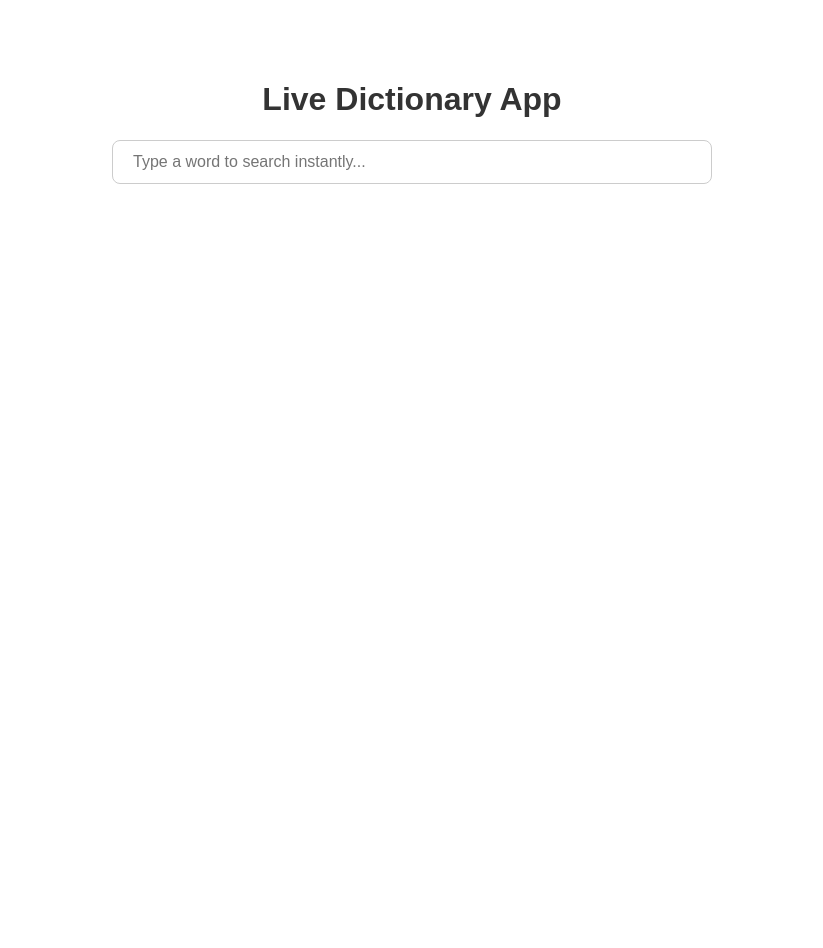
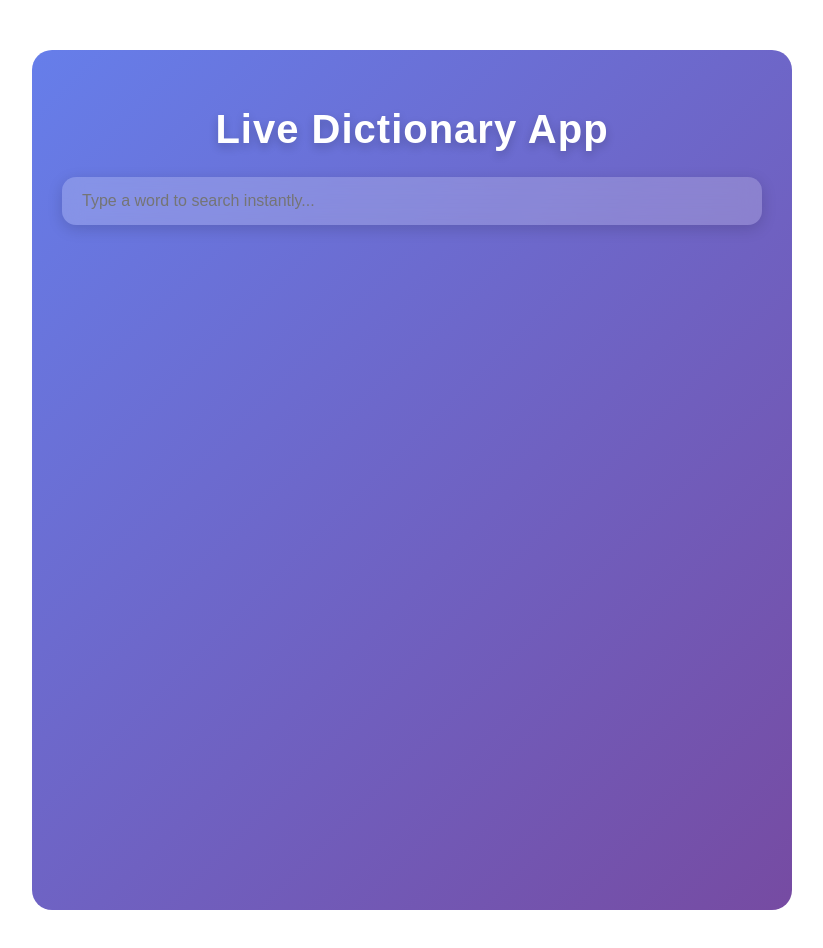
Before and after one commit to Brijesh1990/live-dictionary-app, a React (Vite) app: page / in a window 1280 px wide. Shown: the top 948 px of the page, without its empty margins (228-1051 px from the left). Before the commit the page ends 800 px from the top, so only its background shows below. Built offline with nearby package versions, Linux system fonts and the light colour scheme.

Commit message:
Add files via upload

```diff
--- a/src/App.jsx
+++ b/src/App.jsx
@@ -52,6 +52,55 @@ const Dictionary = () => {
     }
   };
 
+
+
+  <style>
+{`
+@keyframes fadeIn {
+  from {
+    opacity: 0;
+    transform: translateY(25px);
+  }
+  to {
+    opacity: 1;
+    transform: translateY(0);
+  }
+}
+
+@keyframes slideUp {
+  from {
+    opacity: 0;
+    transform: translateY(40px);
+  }
+  to {
+    opacity: 1;
+    transform: translateY(0);
+  }
+}
+
+@keyframes pulse {
+  0% { opacity: 0.5; }
+  50% { opacity: 1; }
+  100% { opacity: 0.5; }
+}
+
+input:hover,
+input:focus {
+  transform: scale(1.02);
+  box-shadow: 0 0 20px rgba(255,255,255,0.3);
+}
+
+button:hover {
+  transform: translateY(-3px);
+  box-shadow: 0 8px 20px rgba(0,114,255,0.5);
+}
+
+button:active {
+  transform: scale(0.96);
+}
+`}
+</style>
+
   return (
     <div style={styles.container}>
       <h1 style={styles.title}>Live Dictionary App</h1>
@@ -103,21 +152,129 @@ const Dictionary = () => {
 
 // Simple embedded JavaScript styles for plug-and-play usage
 const styles = {
-  container: { maxWidth: '600px', margin: '40px auto', padding: '20px', fontFamily: 'Arial, sans-serif' },
-  title: { textAlign: 'center', color: '#333' },
-  input: { width: '100%', padding: '12px 20px', fontSize: '16px', borderRadius: '8px', border: '1px solid #ccc', boxSizing: 'border-box', marginBottom: '20px' },
-  infoText: { textAlign: 'center', color: '#666', fontStyle: 'italic' },
-  errorText: { textAlign: 'center', color: '#ff4d4d', fontWeight: 'bold' },
-  resultBox: { padding: '20px', border: '1px solid #e0e0e0', borderRadius: '8px', backgroundColor: '#fafafa', boxShadow: '0 4px 6px rgba(0,0,0,0.05)' },
-  headerRow: { display: 'flex', justifyContent: 'space-between', alignItems: 'center', borderBottom: '2px solid #eaeaea', paddingBottom: '10px' },
-  word: { margin: 0, fontSize: '28px', textTransform: 'capitalize', color: '#1a1a1a' },
-  phonetic: { margin: '5px 0 0 0', color: '#777', fontSize: '16px' },
-  audioBtn: { padding: '8px 14px', backgroundColor: '#0070f3', color: '#fff', border: 'none', borderRadius: '5px', cursor: 'pointer' },
-  meaningSection: { marginTop: '20px' },
-  partOfSpeech: { fontStyle: 'italic', color: '#0070f3', borderBottom: '1px solid #ddd', paddingBottom: '4px' },
-  definitionList: { paddingLeft: '20px' },
-  definitionItem: { marginBottom: '12px', color: '#333', lineHeight: '1.5' },
-  exampleText: { margin: '4px 0 0 0', color: '#666', fontSize: '14px' }
+  container: {
+    maxWidth: "700px",
+    margin: "50px auto",
+    padding: "30px",
+    fontFamily: "'Poppins', sans-serif",
+    minHeight: "100vh",
+    background: "linear-gradient(135deg, #667eea 0%, #764ba2 100%)",
+    borderRadius: "20px",
+    color: "#fff",
+    animation: "fadeIn 0.8s ease"
+  },
+
+  title: {
+    textAlign: "center",
+    fontSize: "2.5rem",
+    marginBottom: "25px",
+    fontWeight: "700",
+    letterSpacing: "1px",
+    textShadow: "0 4px 10px rgba(0,0,0,0.2)"
+  },
+
+  input: {
+    width: "100%",
+    padding: "15px 20px",
+    fontSize: "16px",
+    borderRadius: "14px",
+    border: "none",
+    outline: "none",
+    boxSizing: "border-box",
+    background: "rgba(255,255,255,0.2)",
+    color: "#fff",
+    backdropFilter: "blur(10px)",
+    transition: "all 0.3s ease",
+    boxShadow: "0 4px 15px rgba(0,0,0,0.15)"
+  },
+
+  infoText: {
+    textAlign: "center",
+    color: "#f5f5f5",
+    marginTop: "15px",
+    animation: "pulse 1.5s infinite"
+  },
+
+  errorText: {
+    textAlign: "center",
+    color: "#ffb3b3",
+    fontWeight: "600",
+    marginTop: "10px"
+  },
+
+  resultBox: {
+    marginTop: "25px",
+    padding: "25px",
+    borderRadius: "20px",
+    background: "rgba(255,255,255,0.15)",
+    backdropFilter: "blur(20px)",
+    boxShadow: "0 8px 30px rgba(0,0,0,0.2)",
+    animation: "slideUp 0.5s ease"
+  },
+
+  headerRow: {
+    display: "flex",
+    justifyContent: "space-between",
+    alignItems: "center",
+    borderBottom: "1px solid rgba(255,255,255,0.2)",
+    paddingBottom: "15px"
+  },
+
+  word: {
+    margin: 0,
+    fontSize: "2rem",
+    textTransform: "capitalize",
+    color: "#fff"
+  },
+
+  phonetic: {
+    color: "#ddd",
+    marginTop: "5px",
+    fontSize: "1rem"
+  },
+
+  audioBtn: {
+    padding: "10px 18px",
+    borderRadius: "12px",
+    border: "none",
+    background: "linear-gradient(135deg,#00c6ff,#0072ff)",
+    color: "#fff",
+    cursor: "pointer",
+    fontWeight: "600",
+    transition: "all 0.3s ease",
+    boxShadow: "0 4px 12px rgba(0,114,255,0.4)"
+  },
+
+  meaningSection: {
+    marginTop: "20px",
+    padding: "15px",
+    borderRadius: "12px",
+    background: "rgba(255,255,255,0.08)"
+  },
+
+  partOfSpeech: {
+    color: "#ffd166",
+    marginBottom: "12px",
+    fontWeight: "600",
+    textTransform: "uppercase",
+    letterSpacing: "1px"
+  },
+
+  definitionList: {
+    paddingLeft: "20px"
+  },
+
+  definitionItem: {
+    marginBottom: "15px",
+    lineHeight: "1.8",
+    color: "#f5f5f5"
+  },
+
+  exampleText: {
+    marginTop: "8px",
+    color: "#ddd",
+    fontStyle: "italic"
+  }
 };
 
 export default Dictionary
```
